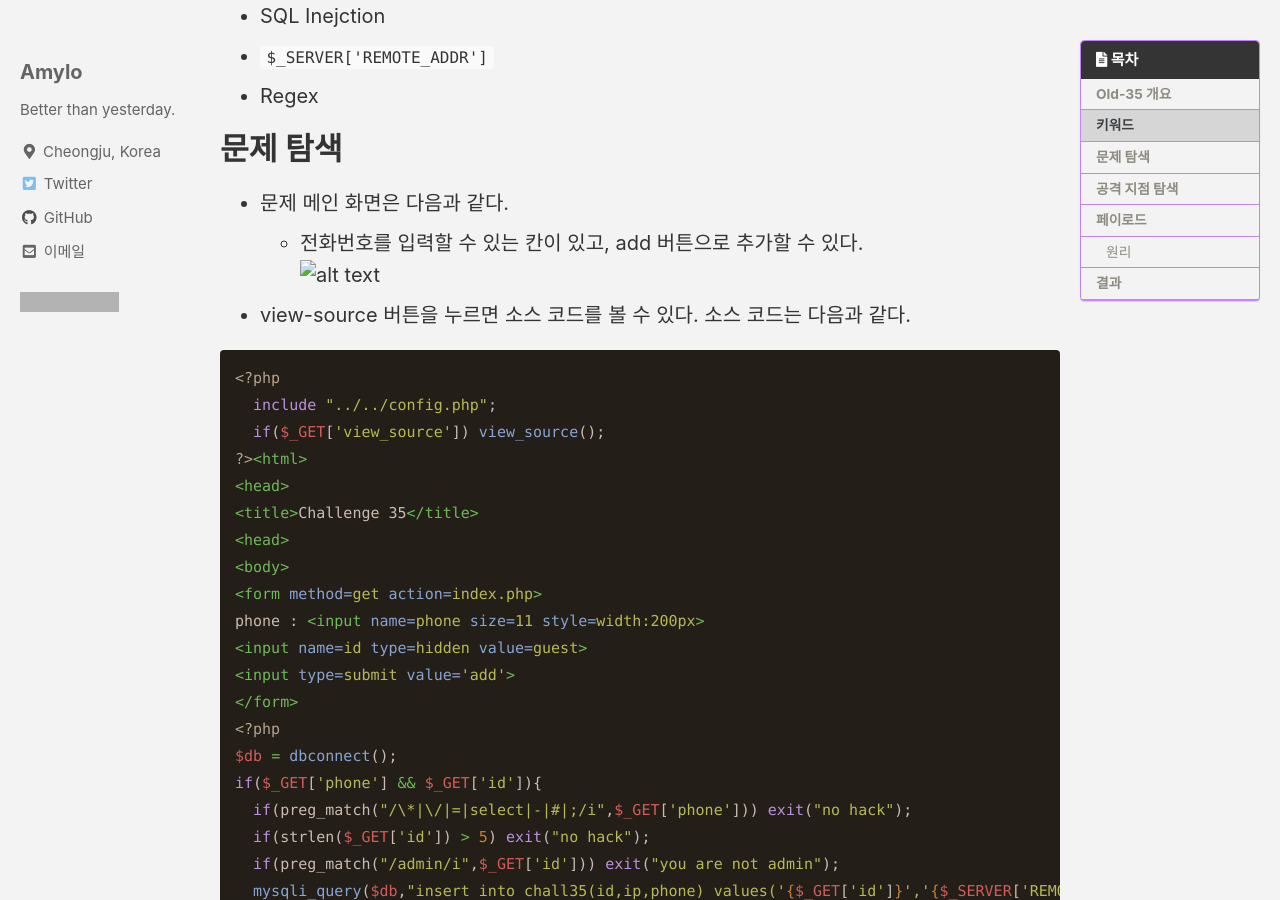
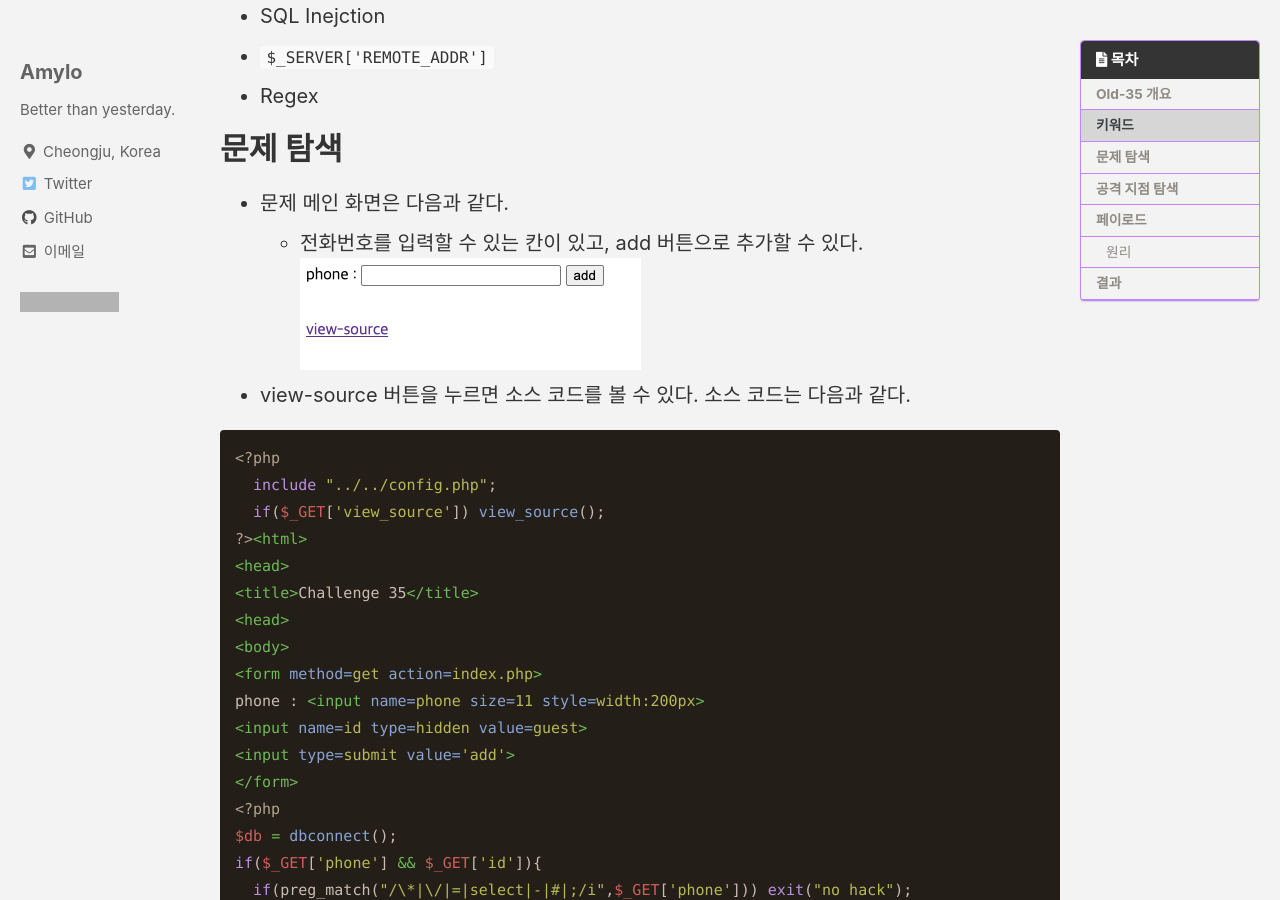
Before and after one commit to Amylo-jh/Amylo-blog, a Jekyll site: the page built from _posts/2025-06-14-Webhacking_Old-35.md, in a window 1280 px wide and 900 px high, scrolled down 525 px. Built offline with Jekyll 4.4.1, drawn with Linux system fonts in a browser that asks for light colours; cached includes are drawn as plain includes; comment, search, counter and statistics services are not loaded; grey boxes are pictures that could not be loaded.

Commit message:
fix image link

```diff
--- a/_posts/2025-06-14-Webhacking_Old-35.md
+++ b/_posts/2025-06-14-Webhacking_Old-35.md
@@ -26,7 +26,7 @@ Webhacking.kr old-35 문제풀이
 # 문제 탐색
 - 문제 메인 화면은 다음과 같다.
 	- 전화번호를 입력할 수 있는 칸이 있고, add 버튼으로 추가할 수 있다.
-![alt text]({{ site.url }}{{ site.baseurl }}/assets/images/Webhacking.kr/old-44/Pasted image 20250511024720.png)
+![alt text]({{ site.url }}{{ site.baseurl }}/assets/images/Webhacking.kr/old-35/Pasted image 20250511024720.png)
 
 - view-source 버튼을 누르면 소스 코드를 볼 수 있다. 소스 코드는 다음과 같다.
 
@@ -149,4 +149,4 @@ insert into chall35(id, ip, phone) values('guest', '111.117.xxx.xxx', 1234), ('a
 - 위 쿼리가 실행되면, DB에는 두 개의 행이 저장되고, 뒤따르는 admin IP가 현재 접속한 사용자 IP와 일치하는지 검증하는 코드 실행시 결과값이 참이 되어 `solve(35)` 함수가 실행, 플래그를 얻을 수 있다.
 
 # 결과
-![alt text]({{ site.url }}{{ site.baseurl }}/assets/images/Webhacking.kr/old-44/Pasted image 20250510203752.png)
+![alt text]({{ site.url }}{{ site.baseurl }}/assets/images/Webhacking.kr/old-35/Pasted image 20250510203752.png)
```
